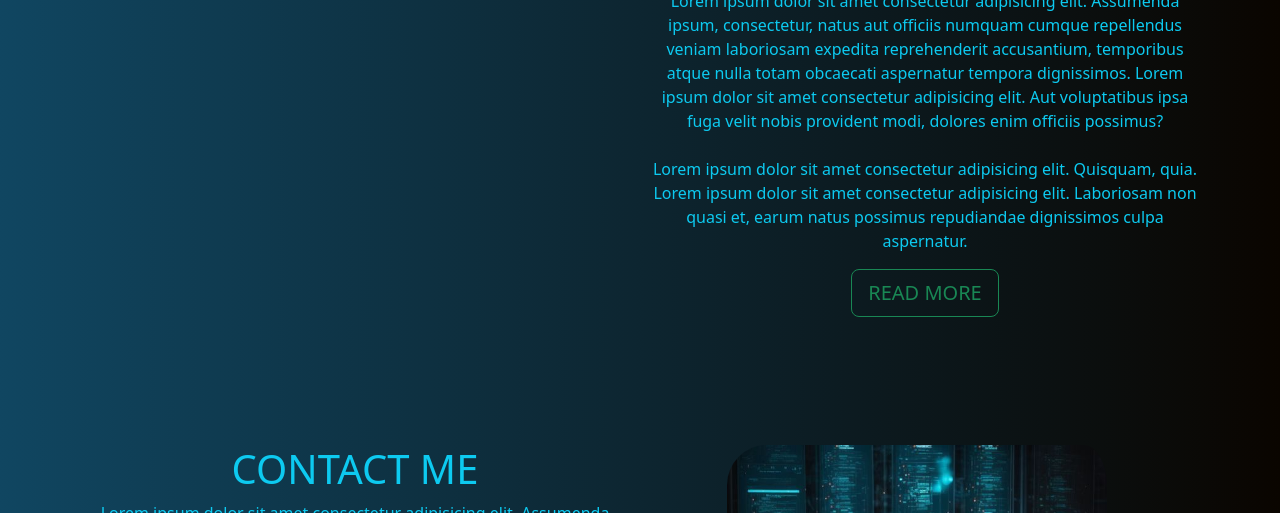
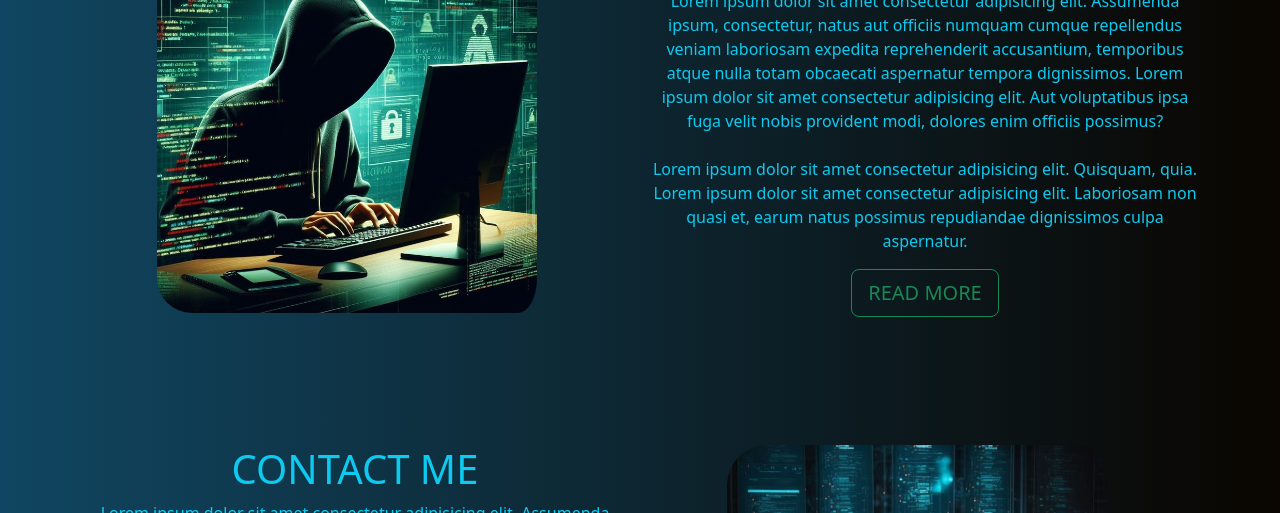
Before and after one commit to onlyonemiracle/portfolio-web, a plain HTML site: page index.html in a window 1280 px wide. Shown: the part 595-1108 px from the top of the page. Drawn offline with nearby package versions, Linux system fonts and the light colour scheme; files that its build step writes are made by us from their sources; files whose address does not match are found by name.

Commit message:
Update index.html

```diff
--- a/index.html
+++ b/index.html
@@ -93,7 +93,7 @@
     <div class="row py-5">
 
      <div class="about-me col-md-6 text-center">
-      <img src="image/A Hacker.jpeg">
+      <img src="A Hacker.jpeg">
      </div>
 
      <div class="about-me-2 col-md-6 text-center">
```
